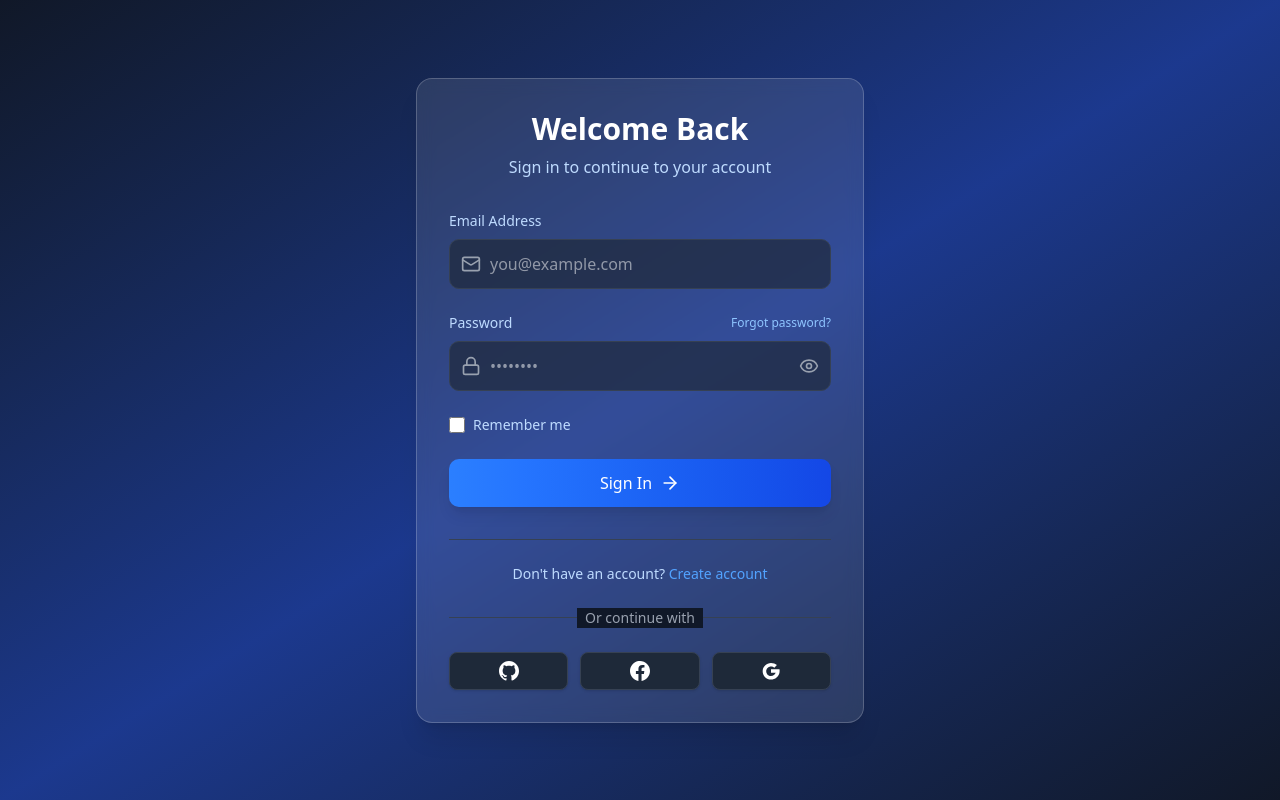
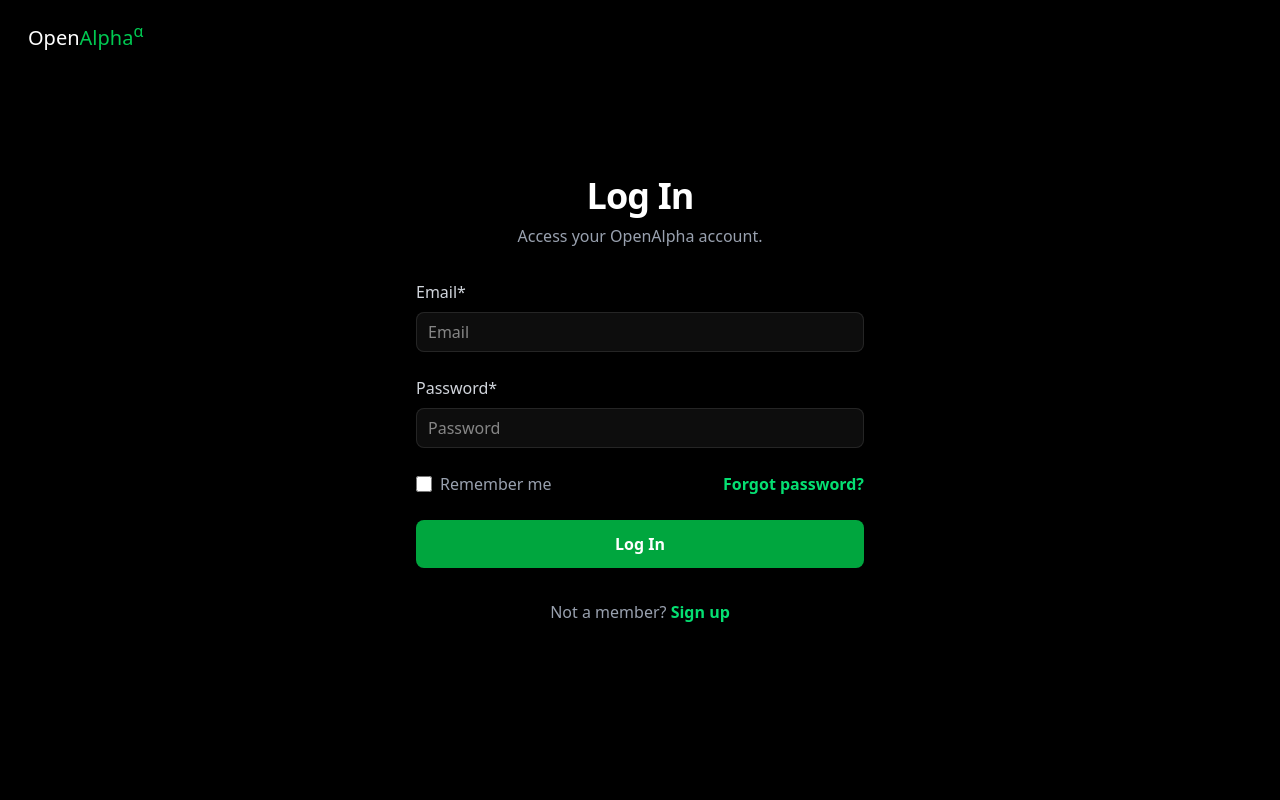
Before and after one commit to connormorrrison/opencoding, a Next.js app in the folder frontend/: page /login in a window 1280 px wide. Built offline with nearby package versions, Linux system fonts and the light colour scheme.

Commit message:
Add login page formatting

```diff
--- a/frontend/src/app/login/page.tsx
+++ b/frontend/src/app/login/page.tsx
@@ -1,123 +1,94 @@
-"use client";
-
-import React, { useState } from "react";
-import { Mail, Lock, ArrowRight, Eye, EyeOff } from "lucide-react";
+import React from "react";
+import Header from "@/components/header"; // Assuming your Header component is in this path
 
 export default function LoginPage() {
-  const [showPassword, setShowPassword] = useState(false);
+  return (
+    <div className="min-h-screen flex items-center justify-center bg-black text-white p-4 relative">
+      <Header />
 
-  return (
-    <div className="min-h-screen flex items-center justify-center bg-gradient-to-br from-gray-900 via-blue-900 to-gray-900">
-      <div className="w-full max-w-md p-8 backdrop-blur-sm bg-white/10 rounded-2xl shadow-xl border border-white/20 transform transition duration-500 hover:shadow-2xl">
-        <div className="text-center mb-8">
-          <h1 className="text-3xl font-bold text-white mb-2">Welcome Back</h1>
-          <p className="text-blue-200">Sign in to continue to your account</p>
+      {/* Card */}
+      <div className="w-full max-w-md space-y-8">
+        {/* Heading */}
+        <div className="text-center space-y-2">
+          <h1 className="text-4xl font-semibold tracking-tight">
+            Log In
+          </h1>
+          <p className="text-md text-gray-400">
+            Access your OpenAlpha account.
+          </p>
         </div>
 
+        {/* Form */}
         <form className="space-y-6">
-          <div className="relative">
-            <label htmlFor="email" className="block text-sm font-medium text-blue-200 mb-2">
-              Email Address
+          {/* Email */}
+          <div className="space-y-2">
+            <label htmlFor="email" className="block text-base font-medium text-gray-300">
+              Email*
             </label>
-            <div className="relative">
-              <div className="absolute inset-y-0 left-0 pl-3 flex items-center pointer-events-none">
-                <Mail className="h-5 w-5 text-gray-400" />
-              </div>
             <input
               id="email"
+              name="email"
               type="email"
-                placeholder="you@example.com"
-                className="w-full pl-10 pr-4 py-3 bg-gray-800/70 text-white rounded-lg border border-gray-700 focus:outline-none focus:ring-2 focus:ring-blue-500 focus:border-transparent transition-all duration-300"
+              autoComplete="email"
+              required
+              placeholder="Email"
+              className="block w-full rounded-md border-0 bg-white/5 py-2 px-3 text-white shadow-sm ring-1 ring-inset ring-white/10 focus:ring-2 focus:ring-inset focus:ring-green-500 sm:leading-6"
             />
           </div>
+
+          {/* Password */}
+          <div className="space-y-2">
+            <label htmlFor="password" className="block text-base font-medium text-gray-300">
+              Password*
+            </label>
+            <input
+              id="password"
+              name="password"
+              type="password"
+              autoComplete="current-password"
+              required
+              placeholder="Password"
+              className="block w-full rounded-md border-0 bg-white/5 py-2 px-3 text-white shadow-sm ring-1 ring-inset ring-white/10 focus:ring-2 focus:ring-inset focus:ring-green-500 sm:leading-6"
+            />
           </div>
 
-          <div className="relative">
-            <div className="flex items-center justify-between mb-2">
-              <label htmlFor="password" className="block text-sm font-medium text-blue-200">
-                Password
-              </label>
-              <a href="#" className="text-xs text-blue-300 hover:text-blue-200 transition-colors">
-                Forgot password?
-              </a>
-            </div>
-            <div className="relative">
-              <div className="absolute inset-y-0 left-0 pl-3 flex items-center pointer-events-none">
-                <Lock className="h-5 w-5 text-gray-400" />
-              </div>
-              <input
-                id="password"
-                type={showPassword ? "text" : "password"}
-                placeholder="••••••••"
-                className="w-full pl-10 pr-12 py-3 bg-gray-800/70 text-white rounded-lg border border-gray-700 focus:outline-none focus:ring-2 focus:ring-blue-500 focus:border-transparent transition-all duration-300"
-              />
-              <button
-                type="button"
-                onClick={() => setShowPassword(!showPassword)}
-                className="absolute inset-y-0 right-0 pr-3 flex items-center text-gray-400 hover:text-gray-300"
-              >
-                {showPassword ? <EyeOff className="h-5 w-5" /> : <Eye className="h-5 w-5" />}
-              </button>
-            </div>
-          </div>
-
+          {/* Optional: Remember me and Forgot password */}
+          <div className="flex items-center justify-between">
             <div className="flex items-center">
               <input
                 id="remember-me"
+                name="remember-me"
                 type="checkbox"
-              className="h-4 w-4 rounded border-gray-600 text-blue-500 focus:ring-2 focus:ring-blue-500 bg-gray-700"
+                className="h-4 w-4 rounded border-gray-600 bg-gray-700 text-green-600 focus:ring-green-500"
               />
-            <label htmlFor="remember-me" className="ml-2 block text-sm text-blue-200">
+              <label htmlFor="remember-me" className="ml-2 block text-base text-gray-400">
                 Remember me
               </label>
             </div>
 
+            <div className="text-base">
+              <a href="/forgot-password" className="font-semibold text-green-400 hover:text-green-300">
+                Forgot password?
+              </a>
+            </div>
+          </div>
+
+          {/* Submit */}
           <button
             type="submit"
-            className="w-full flex items-center justify-center py-3 px-4 bg-gradient-to-r from-blue-500 to-blue-700 hover:from-blue-600 hover:to-blue-800 text-white font-medium rounded-lg shadow-lg hover:shadow-blue-500/50 transition-all duration-300 transform hover:-translate-y-1"
+            className="w-full rounded-md bg-green-600 py-3 text-base font-semibold shadow-sm hover:bg-green-700"
           >
-            <span>Sign In</span>
-            <ArrowRight className="ml-2 h-5 w-5" />
+            Log In
           </button>
         </form>
 
-        <div className="mt-8 pt-6 border-t border-gray-700">
-          <p className="text-center text-sm text-blue-200">
-            Don't have an account?{" "}
-            <a href="/signup" className="font-medium text-blue-400 hover:text-blue-300 transition-colors">
-              Create account
+        {/* Footer link */}
+        <p className="text-center text-base text-gray-400">
+          Not a member?{" "}
+          <a href="/signup" className="font-semibold text-green-400 hover:text-green-300">
+            Sign up
           </a>
         </p>
-
-          <div className="mt-6">
-            <div className="relative">
-              <div className="absolute inset-0 flex items-center">
-                <div className="w-full border-t border-gray-700"></div>
-              </div>
-              <div className="relative flex justify-center text-sm">
-                <span className="px-2 bg-gray-900 bg-opacity-50 text-gray-400">Or continue with</span>
-              </div>
-            </div>
-
-            <div className="mt-6 grid grid-cols-3 gap-3">
-              <button className="flex justify-center items-center py-2 px-4 border border-gray-700 rounded-md shadow-sm bg-gray-800 hover:bg-gray-700 transition-colors">
-                <svg className="h-5 w-5 text-white" fill="currentColor" viewBox="0 0 24 24">
-                  <path d="M12.0001 0C5.3829 0 0 5.38267 0 12.0001C0 17.3026 3.43808 21.7986 8.20651 23.3839C8.8069 23.4971 9.01711 23.126 9.01711 22.8093C9.01711 22.5237 9.00659 21.7595 9.00139 20.7647C5.66816 21.4969 4.96755 19.2813 4.96755 19.2813C4.42227 17.8718 3.6357 17.5023 3.6357 17.5023C2.5452 16.7397 3.71706 16.755 3.71706 16.755C4.92156 16.8378 5.5557 18.0106 5.5557 18.0106C6.62565 19.8538 8.3644 19.3373 9.04002 19.0314C9.14872 18.2603 9.46693 17.7447 9.81001 17.4469C7.14628 17.1455 4.34572 16.1023 4.34572 11.4679C4.34572 10.1446 4.8112 9.06224 5.57935 8.211C5.45499 7.91149 5.04406 6.67313 5.69669 5.01097C5.69669 5.01097 6.70368 4.68785 8.98661 6.2519C9.95384 5.9883 10.98 5.85405 12.0001 5.84987C13.02 5.85405 14.0472 5.9883 15.0156 6.2519C17.2963 4.68785 18.3014 5.01097 18.3014 5.01097C18.956 6.67523 18.5453 7.91366 18.4209 8.211C19.1908 9.06224 19.6525 10.1446 19.6525 11.4679C19.6525 16.1129 16.8468 17.1421 14.1747 17.4364C14.6063 17.8067 14.9903 18.5365 14.9903 19.6596C14.9903 21.266 14.9753 22.4123 14.9753 22.8093C14.9753 23.1289 15.1824 23.5023 15.7912 23.3818C20.5657 21.7948 24 17.3005 24 12.0001C24 5.38267 18.6171 0 12.0001 0Z" />
-                </svg>
-              </button>
-              <button className="flex justify-center items-center py-2 px-4 border border-gray-700 rounded-md shadow-sm bg-gray-800 hover:bg-gray-700 transition-colors">
-                <svg className="h-5 w-5 text-white" fill="currentColor" viewBox="0 0 24 24">
-                  <path d="M23.9981 11.9991C23.9981 5.37216 18.626 0 11.9991 0C5.37216 0 0 5.37216 0 11.9991C0 17.9882 4.38789 22.9522 10.1242 23.8524V15.4676H7.07758V11.9991H10.1242V9.35553C10.1242 6.34826 11.9156 4.68714 14.6564 4.68714C15.9692 4.68714 17.3424 4.92149 17.3424 4.92149V7.87439H15.8294C14.3388 7.87439 13.8739 8.79933 13.8739 9.74824V11.9991H17.2018L16.6698 15.4676H13.8739V23.8524C19.6103 22.9522 23.9981 17.9882 23.9981 11.9991Z" />
-                </svg>
-              </button>
-              <button className="flex justify-center items-center py-2 px-4 border border-gray-700 rounded-md shadow-sm bg-gray-800 hover:bg-gray-700 transition-colors">
-                <svg className="h-5 w-5 text-white" fill="currentColor" viewBox="0 0 24 24">
-                  <path d="M21.8055 10.0415H12V14.0415H17.6515C16.827 16.3275 14.6115 17.955 12 17.955C8.8385 17.955 6.2655 15.381 6.2655 12.2195C6.2655 9.05798 8.8385 6.48398 12 6.48398C13.5255 6.48398 14.9395 7.04098 16.0305 7.96748L19.071 4.92698C17.2905 3.32548 14.7525 2.28448 12 2.28448C6.4785 2.28448 2 6.76398 2 12.2855C2 17.807 6.4785 22.2865 12 22.2865C17.004 22.2865 21.4835 18.673 22.2 13.712C22.297 12.957 22.3315 12.1795 22.3315 11.402C22.3315 10.941 22.2555 10.4485 22.161 9.97948L21.8055 10.0415Z" />
-                </svg>
-              </button>
-            </div>
-          </div>
-        </div>
       </div>
     </div>
   );
--- a/frontend/src/app/page.tsx
+++ b/frontend/src/app/page.tsx
@@ -13,7 +13,7 @@ export default function Home() {
         <div className="absolute top-5 right-5 flex space-x-4">
           <Link href="/login">
             <Button className="text-base">
-              Login
+              Log In
             </Button>
           </Link>
           <Link href="/signup">
--- a/frontend/src/app/signup/page.tsx
+++ b/frontend/src/app/signup/page.tsx
@@ -11,10 +11,10 @@ export default function SignupPage() {
         {/* Heading */}
         <div className="text-center space-y-2">
           <h1 className="text-4xl font-semibold tracking-tight">
-            Create Account
+            Sign Up
           </h1>
           <p className="text-md text-gray-400">
-            Join OpenAlpha to collaborate on investment strategies.
+            Create your OpenAlpha account.
           </p>
         </div>
 
```
Lines whose indentation alone changed are shown as unchanged.
